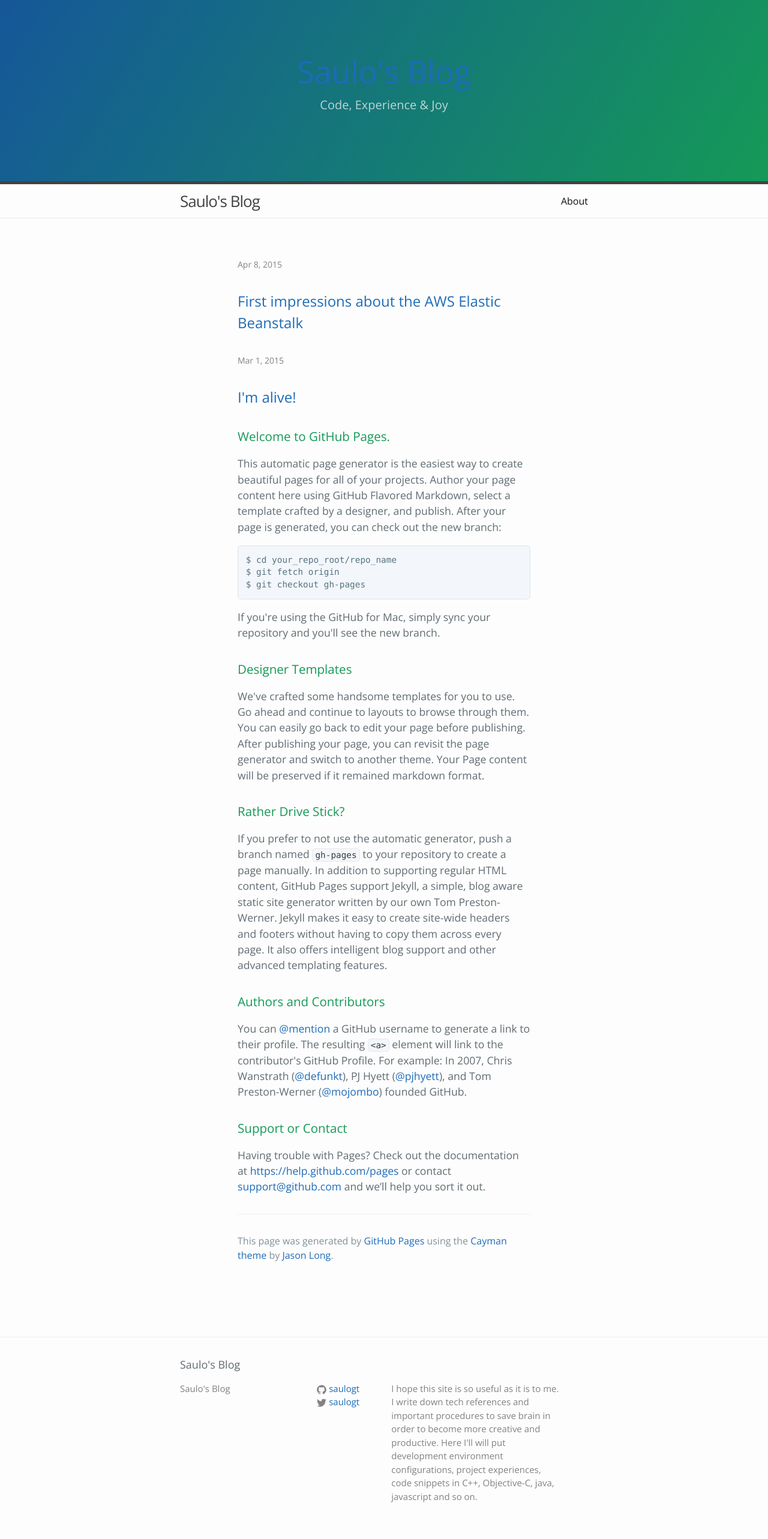
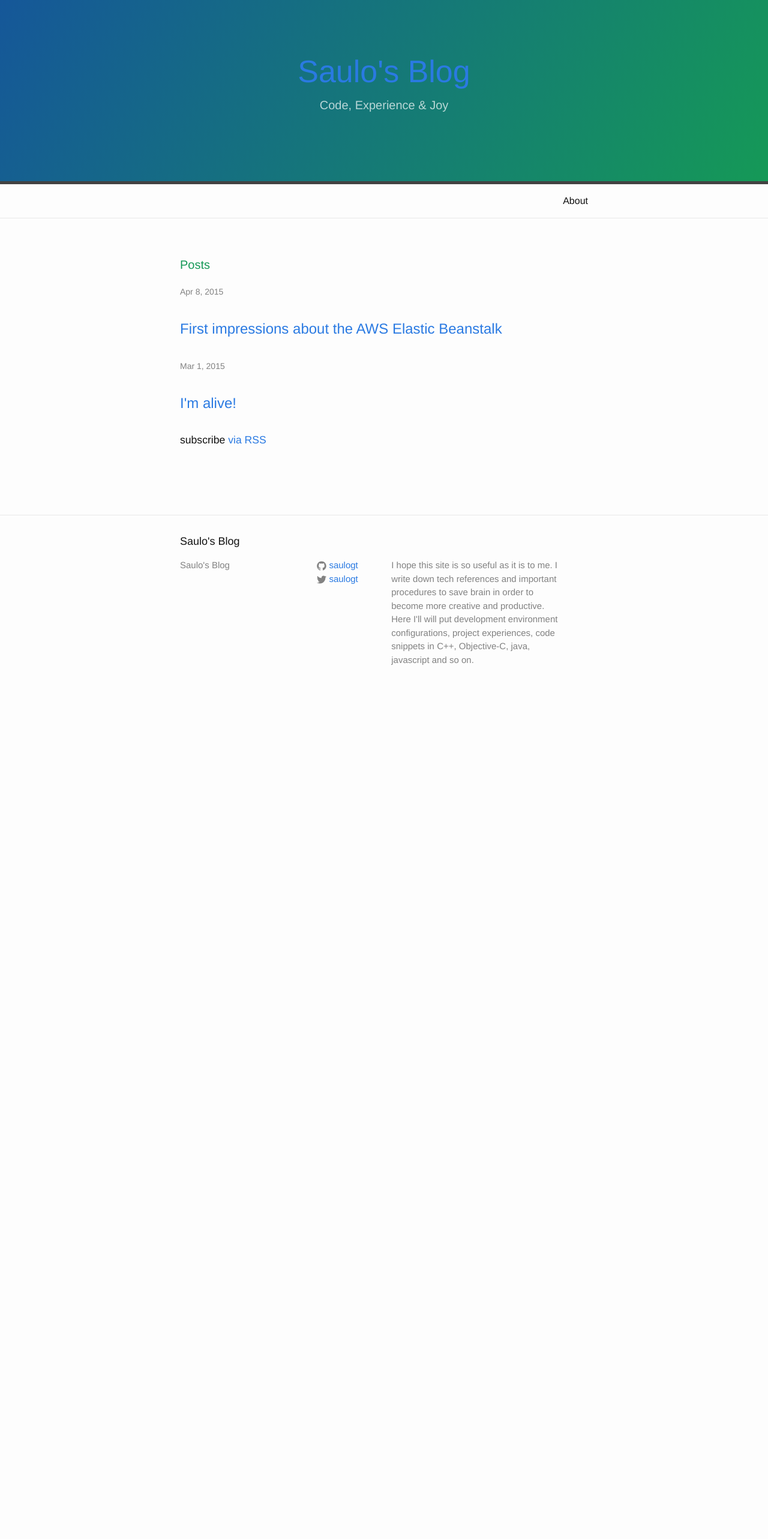
Before and after one commit to saulogt/saulogt.github.io, a Jekyll site: the page built from index.html, in a window 1280 px wide. Shown: the whole page at 60% size. Built offline with Jekyll 4.4.1, drawn with Linux system fonts in a browser that asks for light colours; after the commit the page ends 1171 px from its top, so only the background shows below that.

Commit message:
no message

```diff
--- a/_config.yml
+++ b/_config.yml
@@ -1,5 +1,6 @@
 # Site settings
 title: Saulo's Blog
+tagline: Code, Experience & Joy
 email: saulogt at gmail dot com
 description:  > # this means to ignore newlines until "baseurl:"
  I hope this site is so useful as it is to me. I write down tech
--- a/_includes/header.html
+++ b/_includes/header.html
@@ -1,13 +1,11 @@
 <section class="page-header">
   <h1 class="project-name"><a href="{{ site.baseurl }}/">{{ site.title }}</a></h1>
-  <h2 class="project-tagline">Code, Experience &amp; Joy {{ site.tagline }}</h2>
+  <h2 class="project-tagline">{{ site.tagline }}</h2>
 </section>
 
 <header class="site-header">
 
   <div class="wrapper">
-
-    <a class="site-title" href="{{ site.baseurl }}/">{{ site.title }}</a>
 
     <nav class="site-nav">
       <a href="#" class="menu-icon">
@@ -19,7 +17,8 @@
       </a>
 
       <div class="trigger">
-        {% for page in site.pages %}
+        {% assign pages = site.pages | sort:"weight"  %}
+        {% for page in pages %}
           {% if page.title %}
           <a class="page-link" href="{{ page.url | prepend: site.baseurl }}">{{ page.title }}</a>
           {% endif %}
--- a/_layouts/default.html
+++ b/_layouts/default.html
@@ -7,12 +7,13 @@
 
     {% include header.html %}
 
-    <div class="page-content">
-      <div class="wrapper">
-        {{ content }}
+    <section class="main-content">
+      <div class="page-content">
+        <div class="wrapper">
+          {{ content }}
+        </div>
       </div>
-    </div>
-
+    </section>
     {% include footer.html %}
 
   </body>
--- a/index.html
+++ b/index.html
@@ -1,20 +1,10 @@
 ---
 layout: default
 ---
-<!DOCTYPE html>
-<html lang="en-us">
-  <head>
-    <meta charset="UTF-8">
-    <title>Saulo&#39;s Blog by saulogt</title>
-    <meta name="viewport" content="width=device-width, initial-scale=1">
-    <link rel="stylesheet" type="text/css" href="stylesheets/normalize.css" media="screen">
-    <link href='http://fonts.googleapis.com/css?family=Open+Sans:400,700' rel='stylesheet' type='text/css'>
-    <link rel="stylesheet" type="text/css" href="stylesheets/stylesheet.css" media="screen">
-    <link rel="stylesheet" type="text/css" href="stylesheets/github-light.css" media="screen">
-  </head>
-  <body>
 
-    <section class="main-content">
+<div class="home">
+
+  <h1 class="page-heading">Posts</h1>
 
   <ul class="post-list">
     {% for post in site.posts %}
@@ -28,55 +18,6 @@
     {% endfor %}
   </ul>
 
-      <h3>
-<a id="welcome-to-github-pages" class="anchor" href="#welcome-to-github-pages" aria-hidden="true"><span class="octicon octicon-link"></span></a>Welcome to GitHub Pages.</h3>
+  <p class="rss-subscribe">subscribe <a href="{{ "/feed.xml" | prepend: site.baseurl }}">via RSS</a></p>
 
-<p>This automatic page generator is the easiest way to create beautiful pages for all of your projects. Author your page content here using GitHub Flavored Markdown, select a template crafted by a designer, and publish. After your page is generated, you can check out the new branch:</p>
-
-<pre><code>$ cd your_repo_root/repo_name
-$ git fetch origin
-$ git checkout gh-pages
-</code></pre>
-
-<p>If you're using the GitHub for Mac, simply sync your repository and you'll see the new branch.</p>
-
-<h3>
-<a id="designer-templates" class="anchor" href="#designer-templates" aria-hidden="true"><span class="octicon octicon-link"></span></a>Designer Templates</h3>
-
-<p>We've crafted some handsome templates for you to use. Go ahead and continue to layouts to browse through them. You can easily go back to edit your page before publishing. After publishing your page, you can revisit the page generator and switch to another theme. Your Page content will be preserved if it remained markdown format.</p>
-
-<h3>
-<a id="rather-drive-stick" class="anchor" href="#rather-drive-stick" aria-hidden="true"><span class="octicon octicon-link"></span></a>Rather Drive Stick?</h3>
-
-<p>If you prefer to not use the automatic generator, push a branch named <code>gh-pages</code> to your repository to create a page manually. In addition to supporting regular HTML content, GitHub Pages support Jekyll, a simple, blog aware static site generator written by our own Tom Preston-Werner. Jekyll makes it easy to create site-wide headers and footers without having to copy them across every page. It also offers intelligent blog support and other advanced templating features.</p>
-
-<h3>
-<a id="authors-and-contributors" class="anchor" href="#authors-and-contributors" aria-hidden="true"><span class="octicon octicon-link"></span></a>Authors and Contributors</h3>
-
-<p>You can <a href="https://github.com/blog/821" class="user-mention">@mention</a> a GitHub username to generate a link to their profile. The resulting <code>&lt;a&gt;</code> element will link to the contributor's GitHub Profile. For example: In 2007, Chris Wanstrath (<a href="https://github.com/defunkt" class="user-mention">@defunkt</a>), PJ Hyett (<a href="https://github.com/pjhyett" class="user-mention">@pjhyett</a>), and Tom Preston-Werner (<a href="https://github.com/mojombo" class="user-mention">@mojombo</a>) founded GitHub.</p>
-
-<h3>
-<a id="support-or-contact" class="anchor" href="#support-or-contact" aria-hidden="true"><span class="octicon octicon-link"></span></a>Support or Contact</h3>
-
-<p>Having trouble with Pages? Check out the documentation at <a href="https://help.github.com/pages">https://help.github.com/pages</a> or contact <a href="mailto:support@github.com">support@github.com</a> and we’ll help you sort it out.</p>
-
-      <footer class="site-footer">
-
-        <span class="site-footer-credits">This page was generated by <a href="https://pages.github.com">GitHub Pages</a> using the <a href="https://github.com/jasonlong/cayman-theme">Cayman theme</a> by <a href="https://twitter.com/jasonlong">Jason Long</a>.</span>
-      </footer>
-
-    </section>
-
-            <script type="text/javascript">
-            var gaJsHost = (("https:" == document.location.protocol) ? "https://ssl." : "http://www.");
-            document.write(unescape("%3Cscript src='" + gaJsHost + "google-analytics.com/ga.js' type='text/javascript'%3E%3C/script%3E"));
-          </script>
-          <script type="text/javascript">
-            try {
-              var pageTracker = _gat._getTracker("UA-61998614-1");
-            pageTracker._trackPageview();
-            } catch(err) {}
-          </script>
-
-  </body>
-</html>
+</div>
--- a/stylesheets/stylesheet.css
+++ b/stylesheets/stylesheet.css
@@ -72,7 +72,6 @@
     padding: 2rem 1rem; } }
 
 .project-name {
-  text-decoration:none;
   margin-top: 0;
   margin-bottom: 0.1rem; }
 
```
Also changed, not shown: about.md (+1 -0 lines), params.json (+7 -1 lines). Lines whose indentation alone changed are shown as unchanged.
